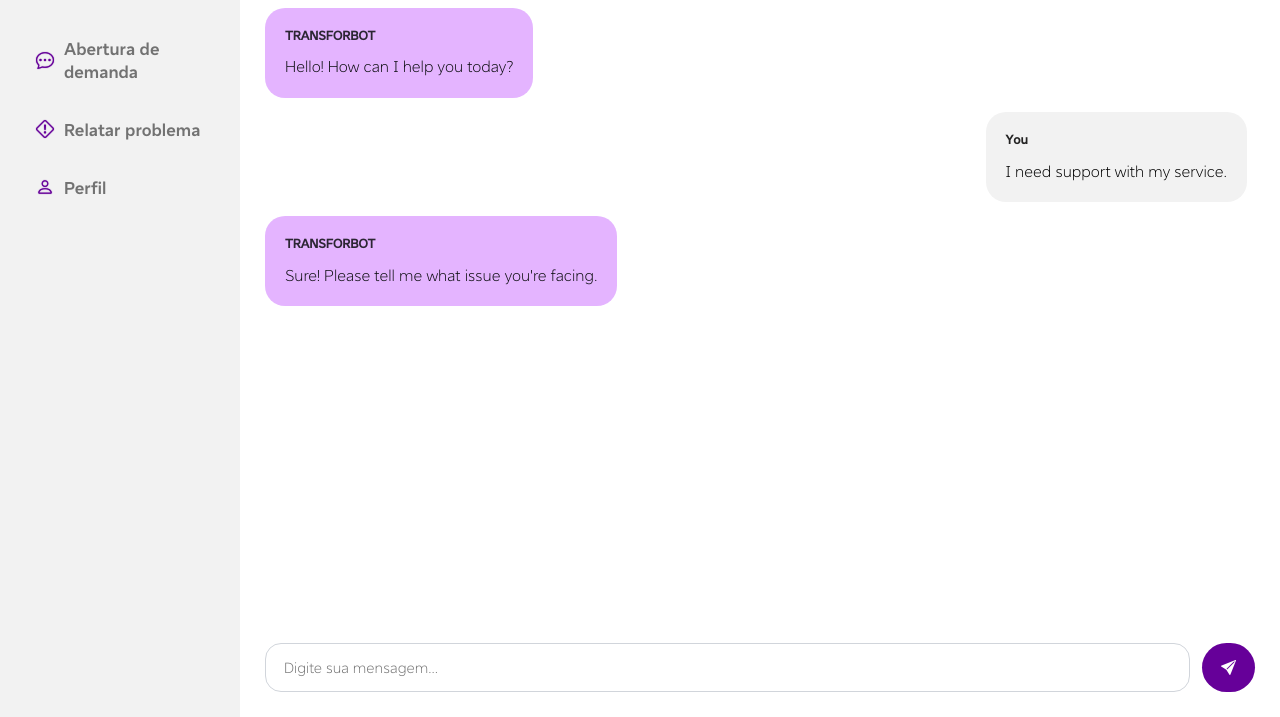
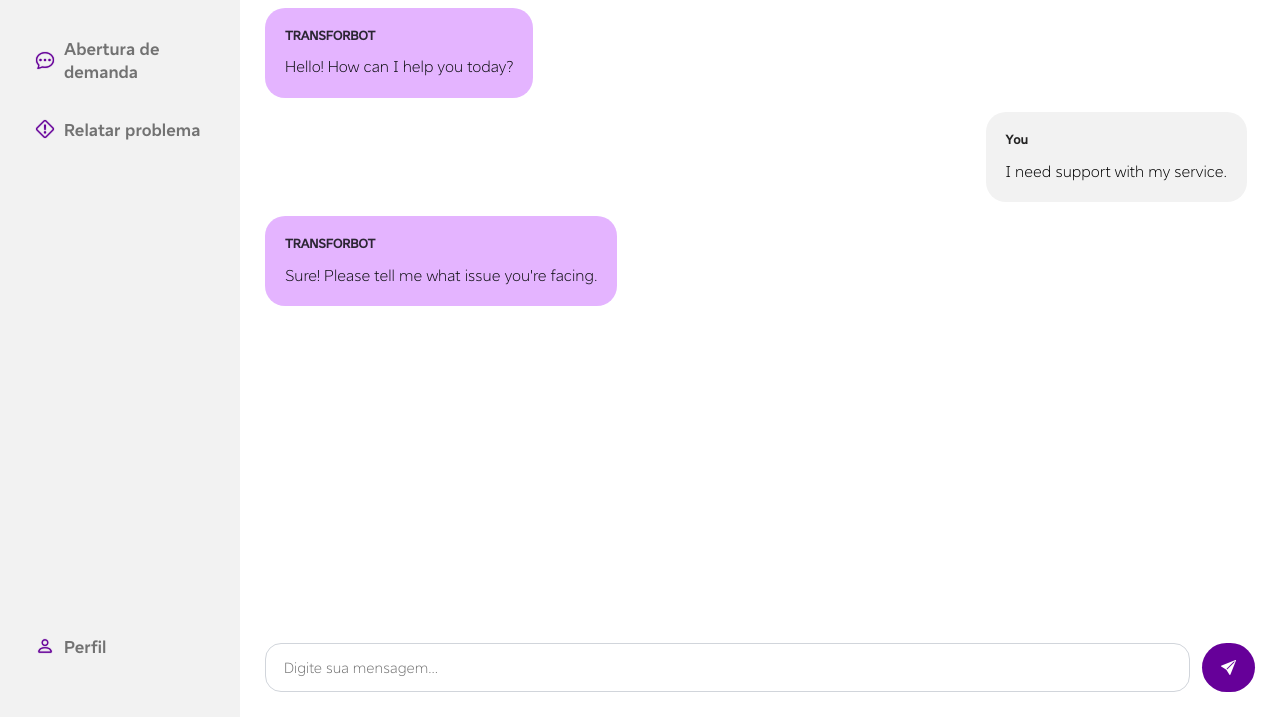
Before and after one commit to giovanafelisbino/front-SAIDTR, a plain HTML site: page index.html in a window 1280 px wide. Shown: the part 83-800 px from the top of the page. Drawn offline with nearby package versions, Linux system fonts and the light colour scheme.

Commit message:
correção perfil 15/05/26

```diff
--- a/index.html
+++ b/index.html
@@ -14,7 +14,6 @@
             <aside class="side-menu">
                 <img class= "logo-vivo" src="vivo-119.png" alt="Logo">
                 <!--<div class="brand">VIVO</div>-->
-
                 <nav>
 
                     <a href="#chat">
@@ -26,8 +25,8 @@
                         <i class="bi bi-exclamation-diamond"></i>
                         <span>Relatar problema</span>
                     </a>
+                </nav>
 
-                    <nav>
 
                 <div class="perfil-area">
                     <a href="#perfil">
@@ -35,9 +34,6 @@
                             <span>Perfil</span>
                     </a>
                 </div>
-                </nav>
-
-                </nav>
 
             </aside>
 
--- a/style.css
+++ b/style.css
@@ -118,8 +118,9 @@ src: url('../fonts/VIVOTYPEREGULAR.OTF');
     color: #ffffff;
 }
 
-.perfil-area a{
-    align-items: bottom;
+.perfil-area{
+    margin-top: auto;
+    padding: 20px 0px;
 }
 
 .main-content {
```
Also changed, not shown: package.json (deleted, +0 -11 lines), 1 other file. Lines whose indentation alone changed are shown as unchanged.
